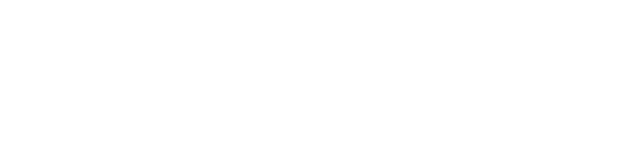
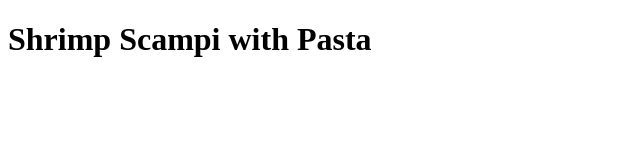
Before and after one commit to viraldL/odin-recipes, a plain HTML site: page recipes/shrimp_pasta.html in a window 1280 px wide. Shown: the whole page, without its empty margins (0-640 px from the left). Drawn offline with Linux system fonts and the light colour scheme.

Commit message:
Add title and h1 to each file

```diff
--- a/recipes/shrimp_pasta.html
+++ b/recipes/shrimp_pasta.html
@@ -2,9 +2,9 @@
 <html lang="pl">
 <head>
     <meta charset="UTF-8">
-    <title></title>
+    <title>Shrimp Scampi with Pasta</title>
 </head>
 <body>
-
+    <h1>Shrimp Scampi with Pasta</h1>
 </body>
 </html>
```
Also changed, not shown: recipes/pasta_broccoli_chicken.html (+2 -2 lines), recipes/pmodoro_pasta.html (+2 -2 lines).
